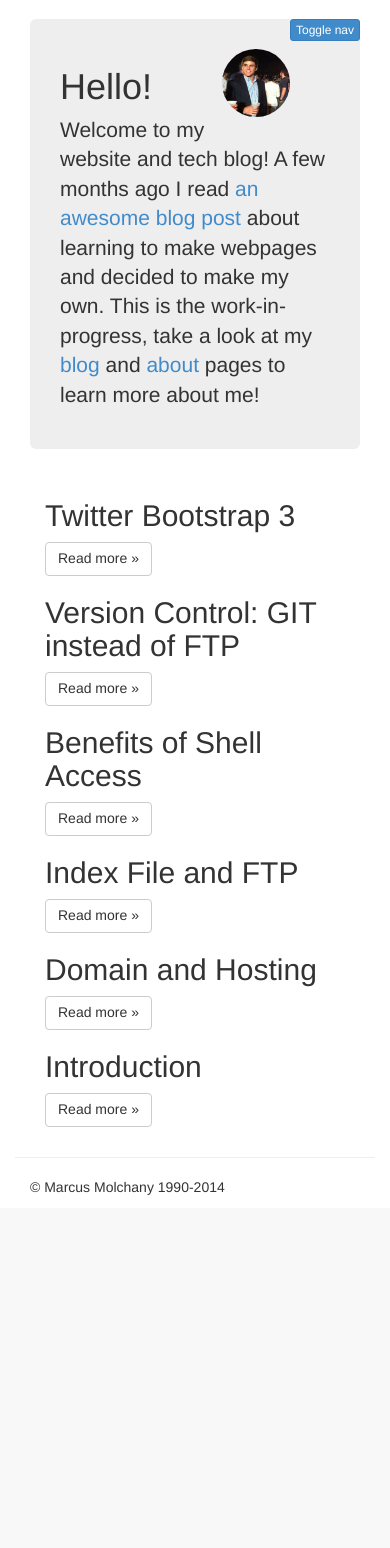
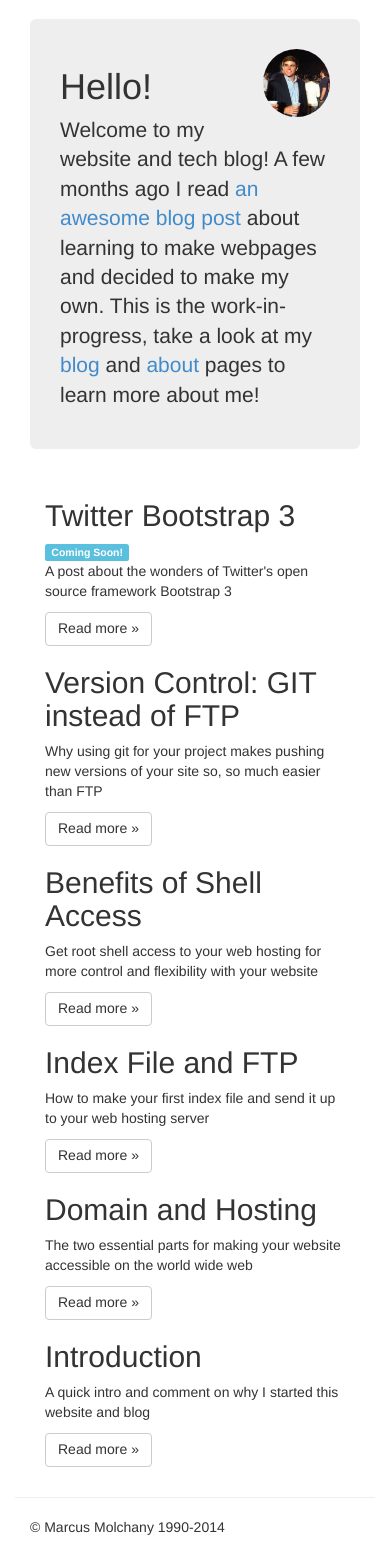
Before and after one commit to marcusmolchany/blog_php, a PHP site: page / in a window 390 px wide. Shown: the part 51-1599 px from the top of the page. Before the commit the page ends 1246 px from the top, so only its background shows below. Run offline with PHP 8.4, Linux system fonts and the light colour scheme; data that the repository does not hold is empty.

Commit message:
added descriptions to the first page and removed the small screen nav button from all index files.

```diff
--- a/about/index.php
+++ b/about/index.php
@@ -24,9 +24,6 @@
 
       <div class="row row-offcanvas row-offcanvas-right">
         <div class="col-xs-12 col-sm-12">
-          <p class="pull-right visible-xs">
-            <button type="button" class="btn btn-primary btn-xs" data-toggle="offcanvas">Toggle nav</button>
-          </p>
           <div class="jumbotron">
             <img src="<?php echo $_SERVER['DOC_ROOT']; ?>/images/profile.jpg" class="img-circle img-responsive" id="profile"/>
             <h1>About</h1>
--- a/blog/index.php
+++ b/blog/index.php
@@ -38,9 +38,6 @@
 
       <div class="row row-offcanvas row-offcanvas-right">
         <div class="col-xs-12 col-sm-12">
-          <p class="pull-right visible-xs">
-            <button type="button" class="btn btn-primary btn-xs" data-toggle="offcanvas">Toggle nav</button>
-          </p>
           <div class="jumbotron">
             <img src="<?php echo $_SERVER['DOC_ROOT']; ?>/images/profile.jpg" class="img-circle img-responsive" id="profile"/>
             <h1>Blog</h1>
--- a/index.php
+++ b/index.php
@@ -24,9 +24,6 @@
 
       <div class="row row-offcanvas row-offcanvas-right">
         <div class="col-xs-12 col-sm-12">
-          <p class="pull-right visible-xs">
-            <button type="button" class="btn btn-primary btn-xs" data-toggle="offcanvas">Toggle nav</button>
-          </p>
           <div class="jumbotron">
 	          <img src="<?php echo $_SERVER['DOC_ROOT']; ?>/images/profile.jpg" class="img-circle img-responsive" id="profile"/>
             <h1>Hello!</h1>
@@ -37,28 +34,35 @@
             </p>
           </div>
           <div class="row">
-            <div class="col-6 col-sm-6 col-lg-4">
+            <div class="col-6 col-sm-6 col-lg-6">
               <h2>Twitter Bootstrap 3</h2>
+              <span class="label label-info">Coming Soon!</span>
+              <p> A post about the wonders of Twitter's open source framework Bootstrap 3 </p>
               <p><a class="btn btn-default" href=<?php echo "'" . $_SERVER['DOC_ROOT'] . "/blog'"?>>Read more &raquo;</a></p>
             </div><!--/span-->
-            <div class="col-6 col-sm-6 col-lg-4">
+            <div class="col-6 col-sm-6 col-lg-6">
               <h2>Version Control: GIT instead of FTP</h2>
+              <p> Why using git for your project makes pushing new versions of your site so, so much easier than FTP </p>
               <p><a class="btn btn-default" href=<?php echo "'" . $_SERVER['DOC_ROOT'] . "/blog'"?>>Read more &raquo;</a></p>
             </div><!--/span-->
-            <div class="col-6 col-sm-6 col-lg-4">
+            <div class="col-6 col-sm-6 col-lg-6">
               <h2>Benefits of Shell Access</h2>
+              <p> Get root shell access to your web hosting for more control and flexibility with your website </p>
               <p><a class="btn btn-default" href=<?php echo "'" . $_SERVER['DOC_ROOT'] . "/blog'"?>>Read more &raquo;</a></p>
             </div><!--/span-->
-            <div class="col-6 col-sm-6 col-lg-4">
+            <div class="col-6 col-sm-6 col-lg-6">
               <h2>Index File and FTP</h2>
+              <p> How to make your first index file and send it up to your web hosting server </p>
               <p><a class="btn btn-default" href=<?php echo "'" . $_SERVER['DOC_ROOT'] . "/blog'"?>>Read more &raquo;</a></p>
             </div><!--/span-->
-            <div class="col-6 col-sm-6 col-lg-4">
+            <div class="col-6 col-sm-6 col-lg-6">
               <h2>Domain and Hosting</h2>
+              <p> The two essential parts for making your website accessible on the world wide web </p>
               <p><a class="btn btn-default" href=<?php echo "'" . $_SERVER['DOC_ROOT'] . "/blog'"?>>Read more &raquo;</a></p>
             </div><!--/span-->
-            <div class="col-6 col-sm-6 col-lg-4">
+            <div class="col-6 col-sm-6 col-lg-6">
               <h2>Introduction</h2>
+              <p> A quick intro and comment on why I started this website and blog </p>
               <p><a class="btn btn-default" href=<?php echo "'" . $_SERVER['DOC_ROOT'] . "/blog'"?>>Read more &raquo;</a></p>
             </div><!--/span-->
           </div><!--/row-->
```
